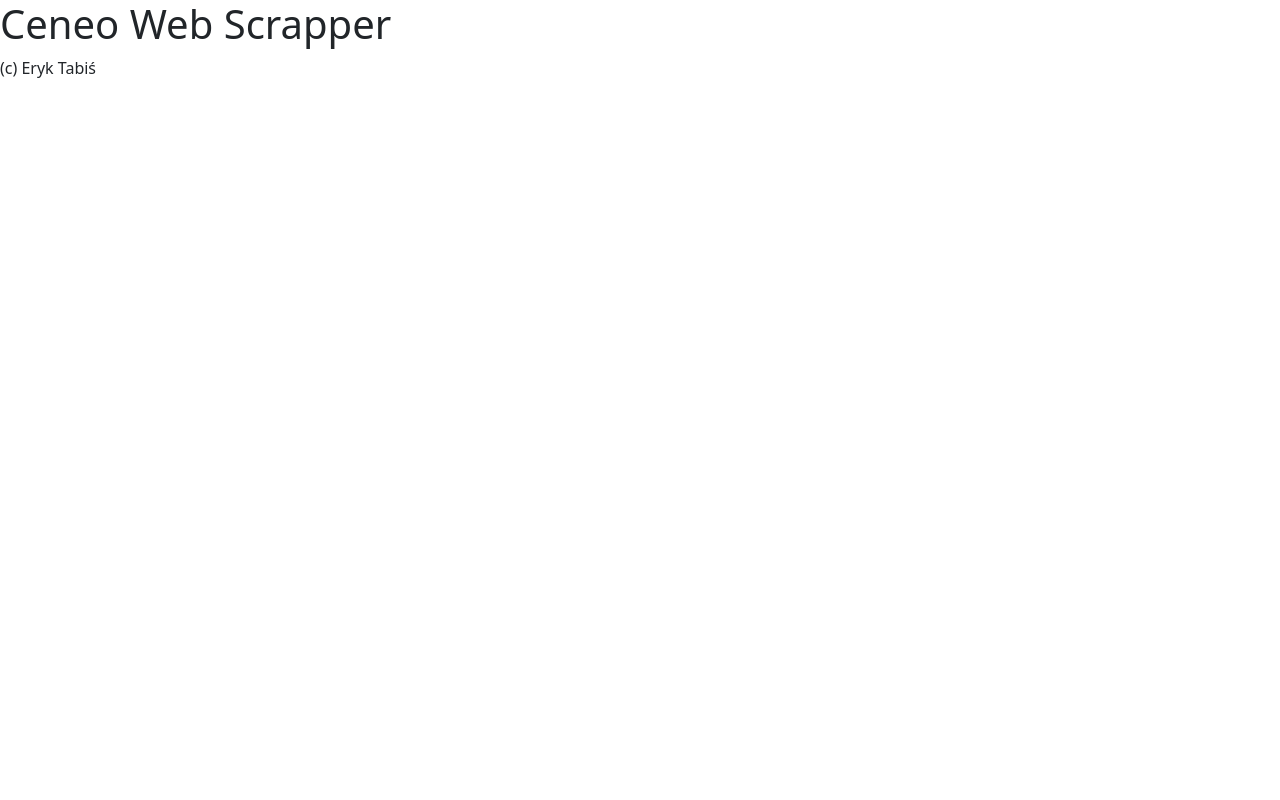
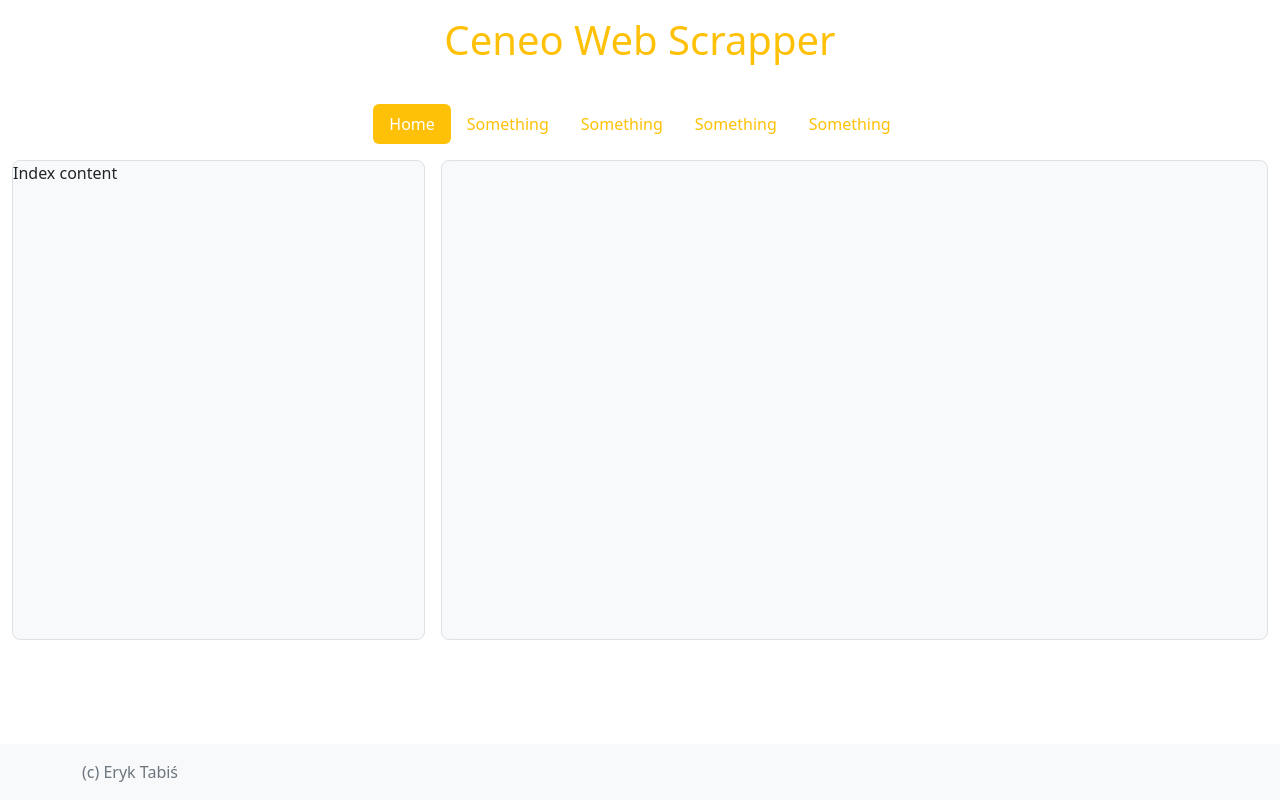
Before and after one commit to eryk-tabis/CeneoWebScrapper, a Flask app: page / in a window 1280 px wide. Run offline with Flask 2, Linux system fonts and the light colour scheme.

Commit message:
HOMEWORK ET

```diff
--- a/app/templates/base.html
+++ b/app/templates/base.html
@@ -9,17 +9,40 @@
 <script src="https://cdn.jsdelivr.net/npm/bootstrap@5.2.0-beta1/dist/js/bootstrap.bundle.min.js" integrity="sha384-pprn3073KE6tl6bjs2QrFaJGz5/SUsLqktiwsUTF55Jfv3qYSDhgCecCxMW52nD2" crossorigin="anonymous"></script>
 
 </head>
-<body>
-    <header>
-        <h1>Ceneo Web Scrapper</h1>
+<body class="d-flex flex-column min-vh-100">
+    <header class="d-flex justify-content-center py-3">
+        <h1 class="text-warning">Ceneo Web Scrapper</h1>
     </header>
+    <div class="container">
+    <header class="d-flex justify-content-center py-3">
+      <ul class="nav nav-pills ">
+        <li class="nav-item"><a href="#" class="nav-link bg-warning text-white" >Home</a></li>
+        <li class="nav-item"><a href="#" class="nav-link text-warning">Something</a></li>
+        <li class="nav-item"><a href="#" class="nav-link text-warning">Something</a></li>
+        <li class="nav-item"><a href="#" class="nav-link text-warning">Something</a></li>
+        <li class="nav-item"><a href="#" class="nav-link text-warning">Something</a></li>
+      </ul>
+    </header>
+  </div>
     <div>
+    <div class="container-fluid pb-3">
+    <div class="d-grid gap-3" style="grid-template-columns: 1fr 2fr;">
+      <div class="bg-light border rounded-3" style="min-height: 60vh">
         {% block content %}
 
         {% endblock %}
+      </div>
+      <div class="bg-light border rounded-3">
+
+      </div>
     </div>
-    <footer>
-        <p>(c) Eryk Tabiś</p>
-    </footer>
+  </div>
+    </div>
+
+<footer class="footer mt-auto py-3 bg-light">
+  <div class="container">
+    <span class="text-muted">(c) Eryk Tabiś</span>
+  </div>
+</footer>
 </body>
 </html>
--- a/app/templates/index.html
+++ b/app/templates/index.html
@@ -1,5 +1,5 @@
 {% extends "base.html" %}
 
 {% block content %}
-
+Index content
 {% endblock %}
```
